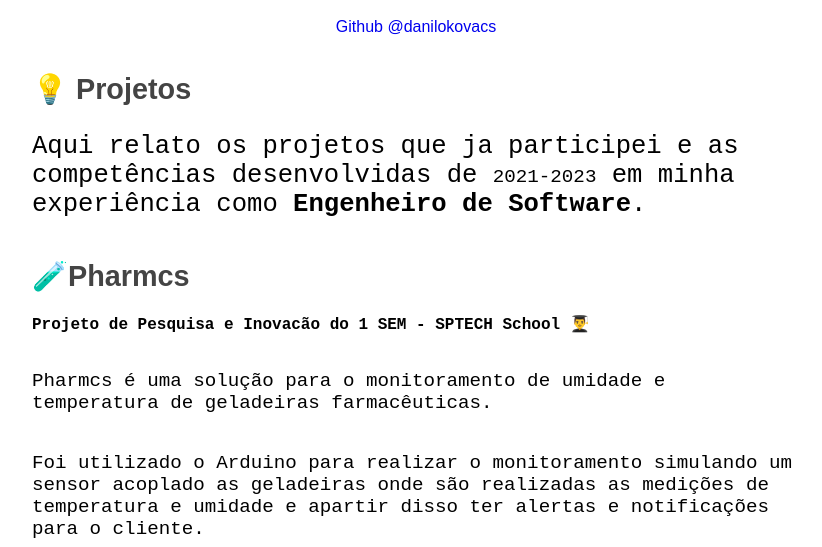
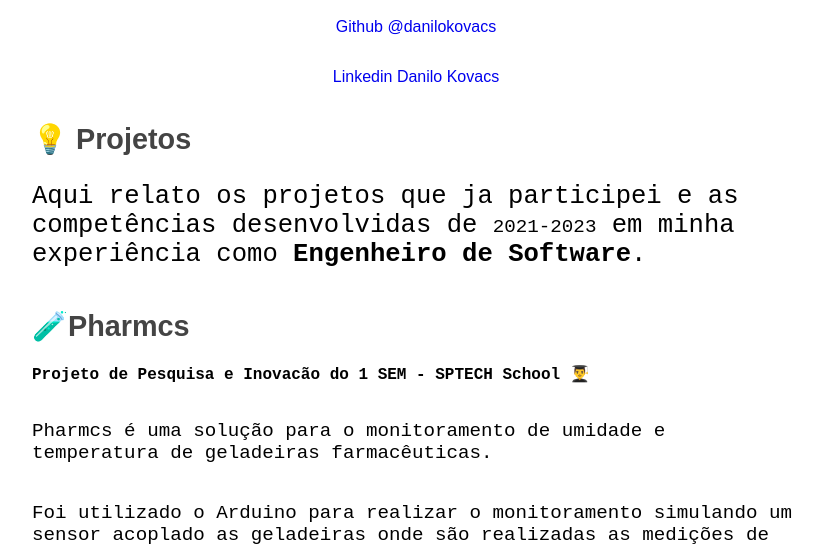
Before and after one commit to danilokovacs/danilokovacs, a plain HTML site: page index.html in a window 1280 px wide. Shown: the part 247-794 px from the top of the page, without its empty margins (224-1046 px from the left). Drawn offline with Linux system fonts and the light colour scheme.

Commit message:
adjusting tags a to remove text decoration

```diff
--- a/index.html
+++ b/index.html
@@ -15,8 +15,11 @@
         </a>
     </div>
     <h1>Danilo Kovacs</h1>
-    <a href="https://github.com/danilokovacs" style="text-decoration: none;">
+    <a href="https://github.com/danilokovacs">
         <p>Github @danilokovacs</p>
+    </a>
+    <a href="https://linkedin.com/in/danilokovacs">
+        <p>Linkedin Danilo Kovacs</p>
     </a>
         <div class="card">
             <h1>💡 Projetos</h1>
--- a/style.css
+++ b/style.css
@@ -7,6 +7,10 @@ body{
     justify-content: center;
     align-items: center;
     flex-direction: column;
+}
+
+a{
+    text-decoration: none;
 }
 
 p{
```
